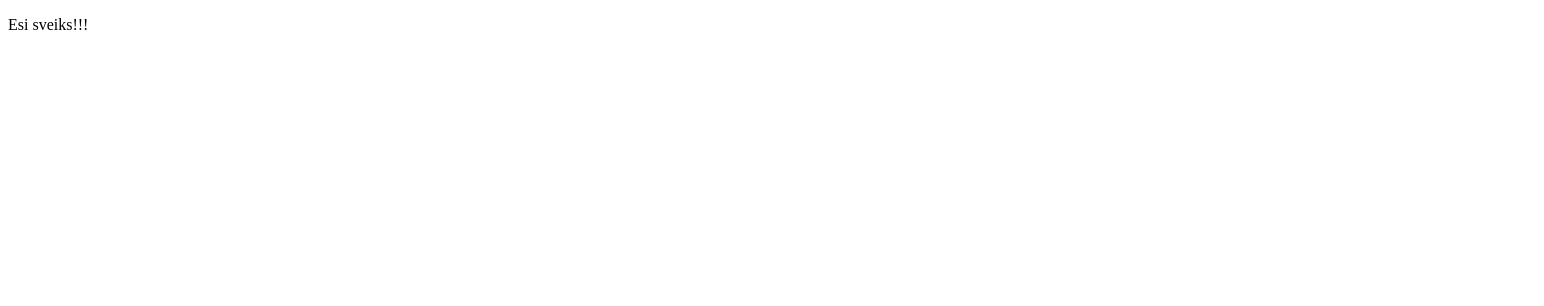
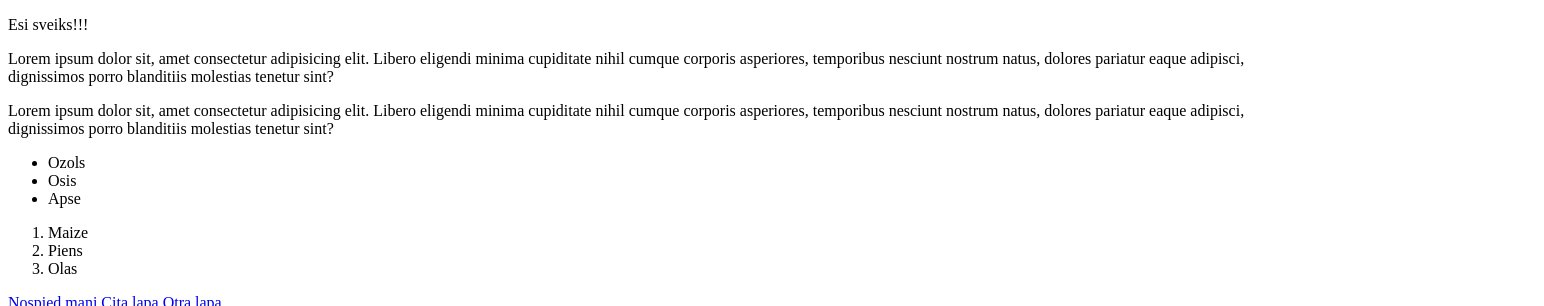
Before and after one commit to jk-web-admin-0722/html_css_tk, a plain HTML site: page index.html in a window 1280 px wide. Shown: the top 306 px of the page, 1544 px wide, since content can reach past the window. Drawn offline with Linux system fonts and the light colour scheme.

Commit message:
2.lapa+bilde

```diff
--- a/index.html
+++ b/index.html
@@ -8,5 +8,50 @@
 </head>
 <body>
  <p>Esi sveiks!!!</p>
+
+ <p>Lorem ipsum dolor sit, amet consectetur adipisicing
+ elit. Libero eligendi minima cupiditate nihil cumque
+ corporis asperiores, temporibus nesciunt nostrum
+ natus, dolores pariatur eaque adipisci, dignissimos
+ porro blanditiis molestias tenetur sint?</p>
+
+ <!-- Teksts, kurš neparādīsies -->
+
+ <p>Lorem ipsum dolor sit, amet consectetur adipisicing
+ elit. Libero eligendi minima cupiditate nihil cumque
+ corporis asperiores, temporibus nesciunt nostrum
+ natus, dolores pariatur eaque adipisci, dignissimos
+ porro blanditiis molestias tenetur sint?</p>
+
+<!--Unordered list, aizzīmēts saraksts-->
+<ul>
+    <li>Ozols</li>
+    <li>Osis</li>
+    <li>Apse</li>
+</ul>
+
+<!--Unordered list, numurēts saraksts-->
+
+<ol>
+    <li>Maize</li>
+    <li>Piens</li>
+    <li>Olas</li>
+</ol>
+
+<a href="#"> Nospied mani</a>
+<a href="http://google.com">Cita lapa</a>
+
+<a href="lapas/lapa_2.html">Otra lapa</a>
+
+<img src="atteli/WhatsApp Image 2022-02-05 at 09.39.15.jpeg" alt="Kirils">
+
+
+
+
+
+
+
+
+
 </body>
 </html>
```
Also changed, not shown: lapas/lapa_2.html (added, +22 -0 lines), atteli/WhatsApp Image 2022-02-05 at 09.39.15.jpeg (added).
